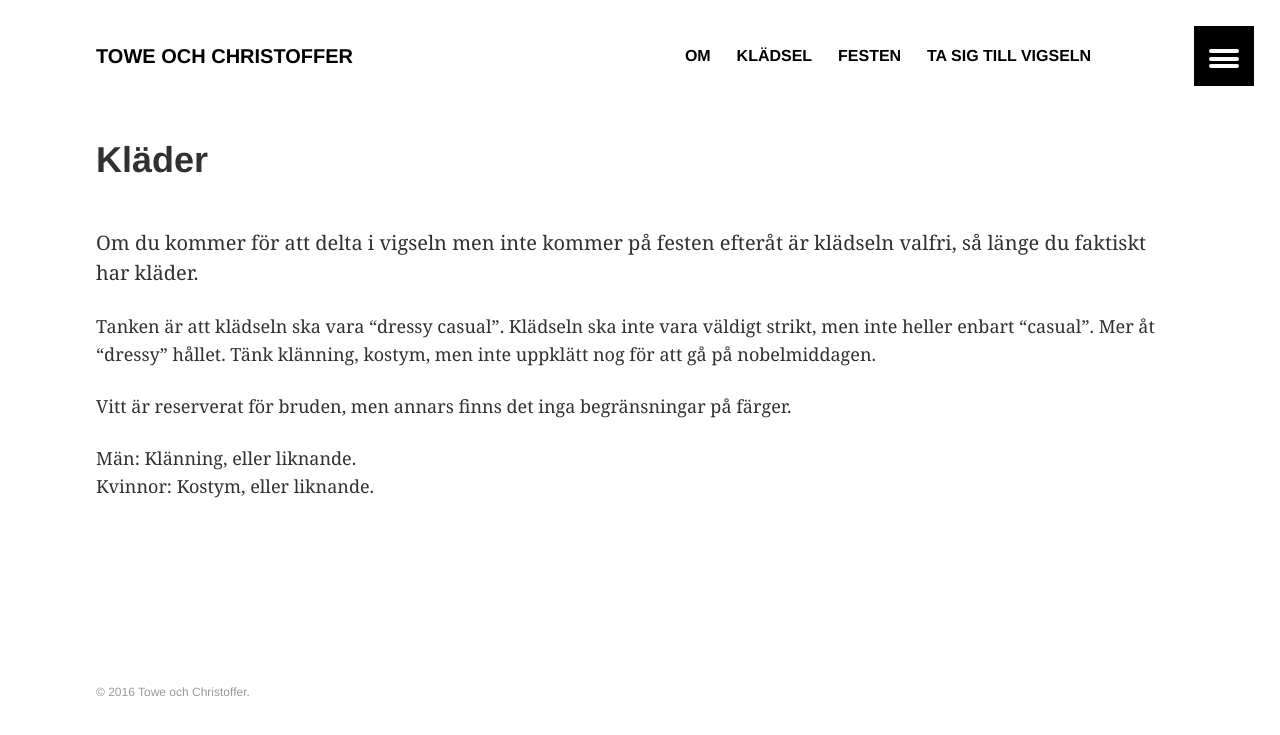
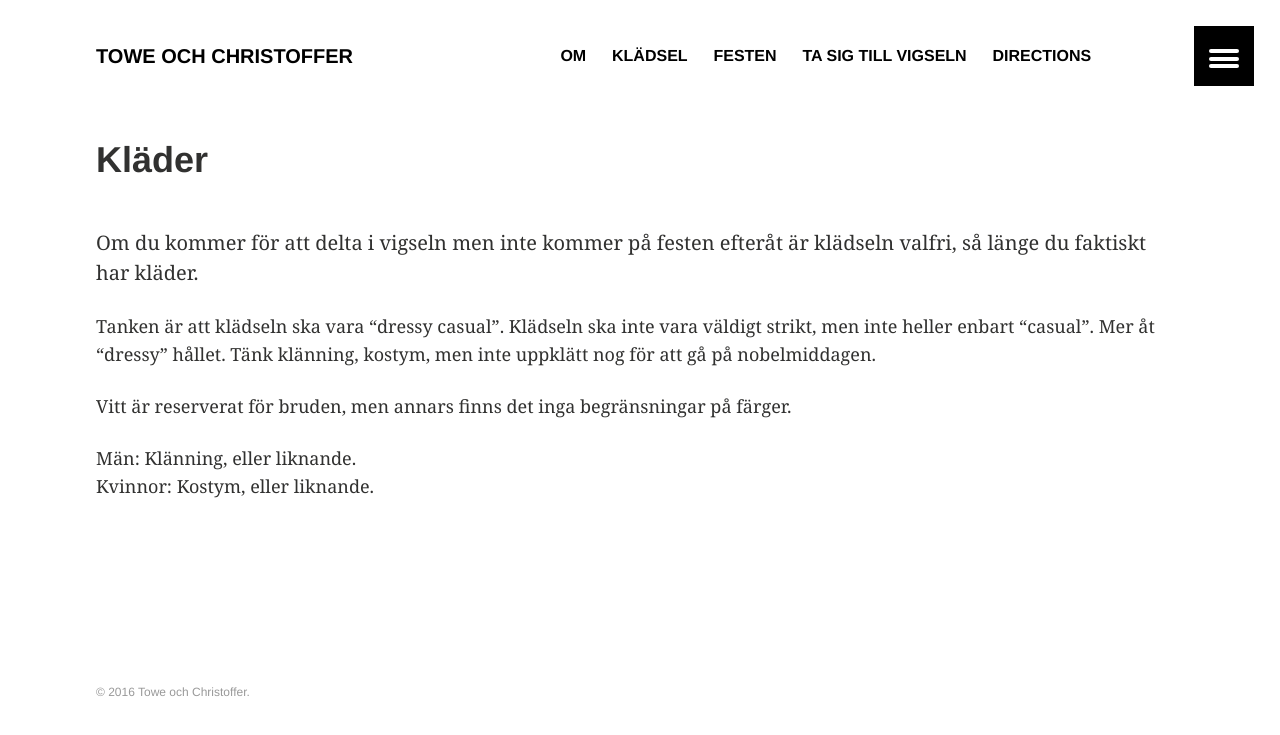
Before and after one commit to toweochchristoffer/wedding-page, a Jekyll site: the page built from clothes.md, in a window 1280 px wide. Shown: the top 735 px of the page. Built offline with Jekyll 4.4.1, drawn with Linux system fonts in a browser that asks for light colours.

Commit message:
Update navigation.yml

```diff
--- a/_data/navigation.yml
+++ b/_data/navigation.yml
@@ -16,3 +16,7 @@
 - title: Ta sig till vigseln
   url: /directions/
   excerpt: "Vägbeskrivning till vigseln, information om platsen"
+
+- title: Directions
+  url: /directions/
+  excerpt: "Road description"
```
